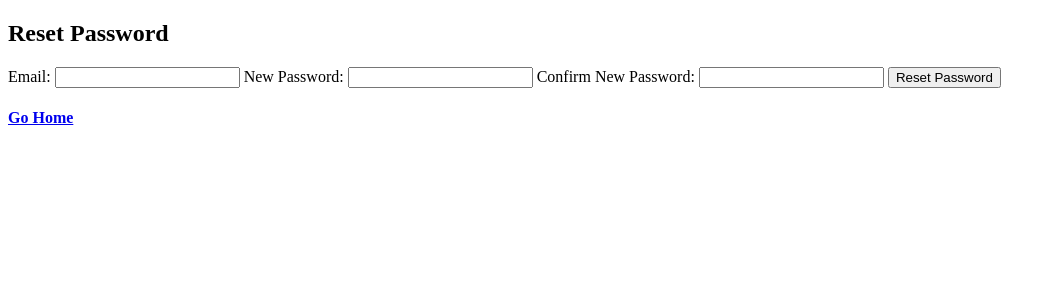
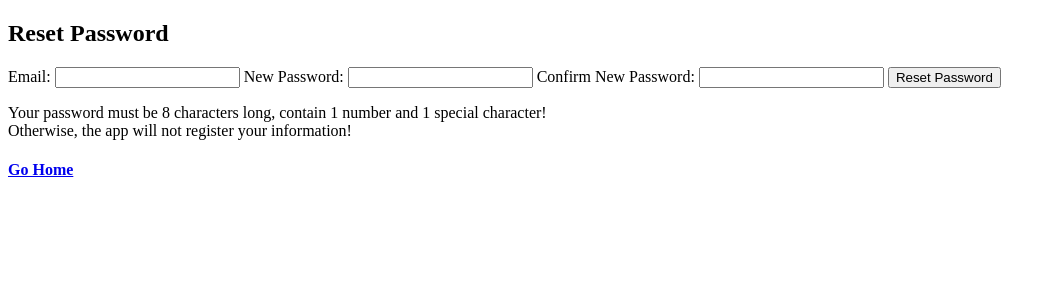
Before and after one commit to IsraelShowell/Prioritask-Task-Management, a Flask app: page /reset_password in a window 1280 px wide. Shown: the top 300 px of the page, without its empty margins (0-1056 px from the left). Run offline with Flask 3, Linux system fonts and the light colour scheme.

Commit message:
Version 0.80

```diff
--- a/app.py
+++ b/app.py
@@ -152,43 +152,49 @@ def login():
 # POST sends data, GET gets data
 @app.route('/reset_password', methods=['POST', 'GET'])
 def reset_password():
-
-    #Occures when the user presses the submit button
+    # Occurs when the user presses the submit button
     if request.method == 'POST':
         email = request.form['Email']
         new_password = request.form['NewPassword']
         confirm_password = request.form['ConfirmPassword']
 
-        #Checks if both password fields match
+        # Checks if both password fields match
         if new_password != confirm_password:
             flash("Passwords do not match!", "error")
             return render_template('reset_password.html')
 
-        #Connects to the database
+        # Validate the new password
+        if not validate_password(new_password):
+            flash("New password must be at least 8 characters long and contain at least one number and one special character.", "error")
+            return render_template('reset_password.html')
+
+        # Connects to the database
         reset_connection = sqlite3.connect('task-management.db')
         manage_cursor = reset_connection.cursor()
 
-        #Checks if the email exists in the database
+        # Checks if the email exists in the database
         manage_cursor.execute("SELECT * FROM users WHERE Email=?", (email,))
         user_data = manage_cursor.fetchone()
 
-        #If the user entered a valid email
+        # If the user entered a valid email
         if user_data:
-            #Updates the user's password in the database
+            # Updates the user's password in the database
             manage_cursor.execute("UPDATE users SET Password=? WHERE Email=?", (new_password, email))
             reset_connection.commit()
             reset_connection.close()
 
-            #This will notify the user that the password has been changed
+            # This will notify the user that the password has been changed
             flash("Your password has been successfully updated. Please log in with your new password.", "info")
             return render_template('login.html')
         else:
-            #If the email is not found
+            # If the email is not found
             flash("No account found with that email address.", "error")
             return render_template('reset_password.html')
 
-    #Called on a normal GET request
+    # Called on a normal GET request
     return render_template('reset_password.html')
+
+# End of Password Reset function
 
 # End of Password Reset function
 
--- a/templates/reset_password.html
+++ b/templates/reset_password.html
@@ -27,16 +27,8 @@
 
 		<button type="submit">Reset Password</button>
 	</form>
+  <p>Your password must be 8 characters long, contain 1 number and 1 special character! <br> Otherwise, the app will not register your information!</p>
 
-    {% with messages = get_flashed_messages(with_categories=true) %}
-      {% if messages %}
-        <ul>
-          {% for category, message in messages %}
-            <li><strong>{{ category.capitalize() }}:</strong> {{ message }}</li>
-          {% endfor %}
-        </ul>
-      {% endif %}
-    {% endwith %}
     <!--Looks for the Home function in the app.py script-->
 		<h4><a href="{{ url_for('Home') }}"><strong>Go Home</strong></a></h4>
 
```
Also changed, not shown: README.md.
